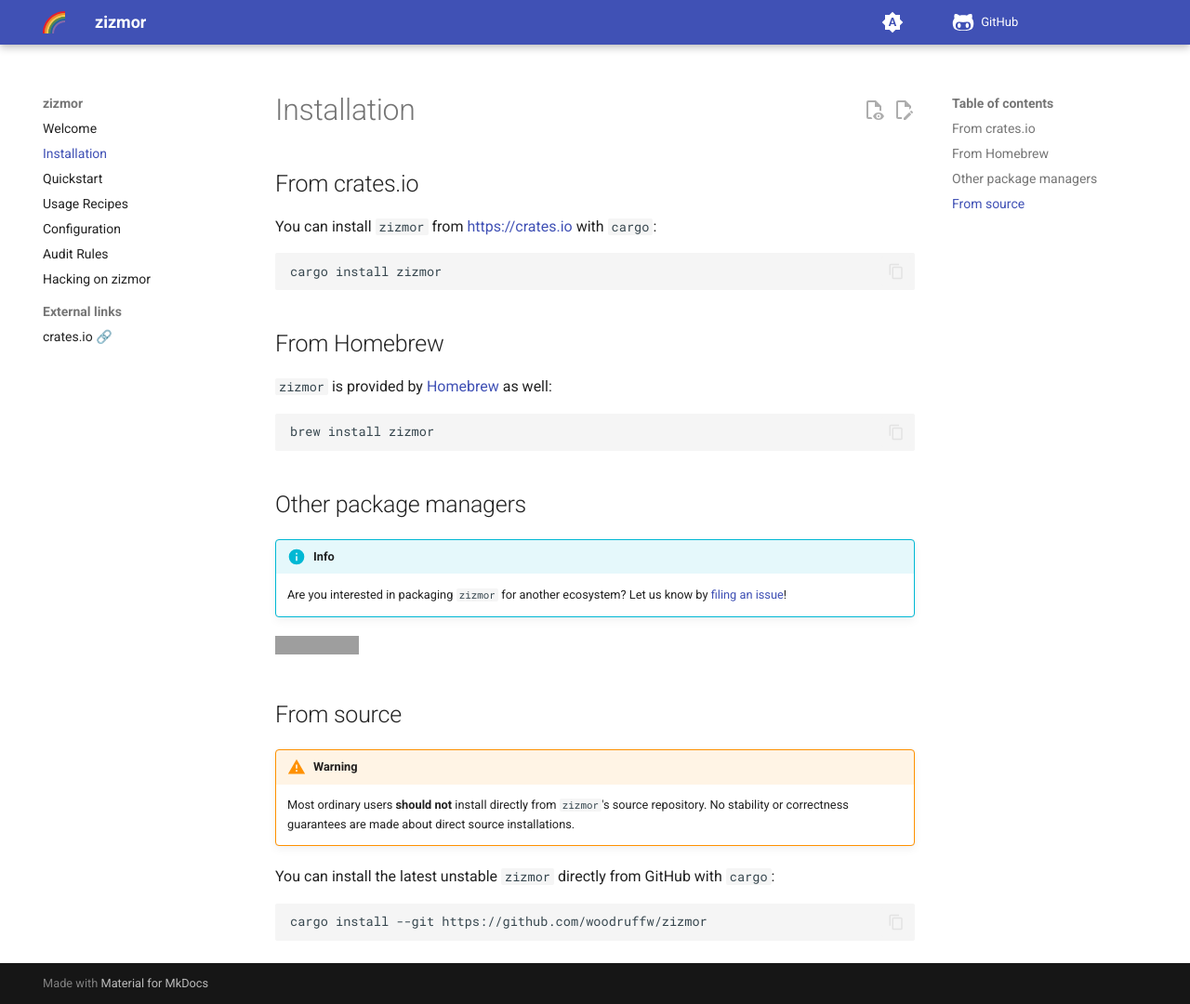
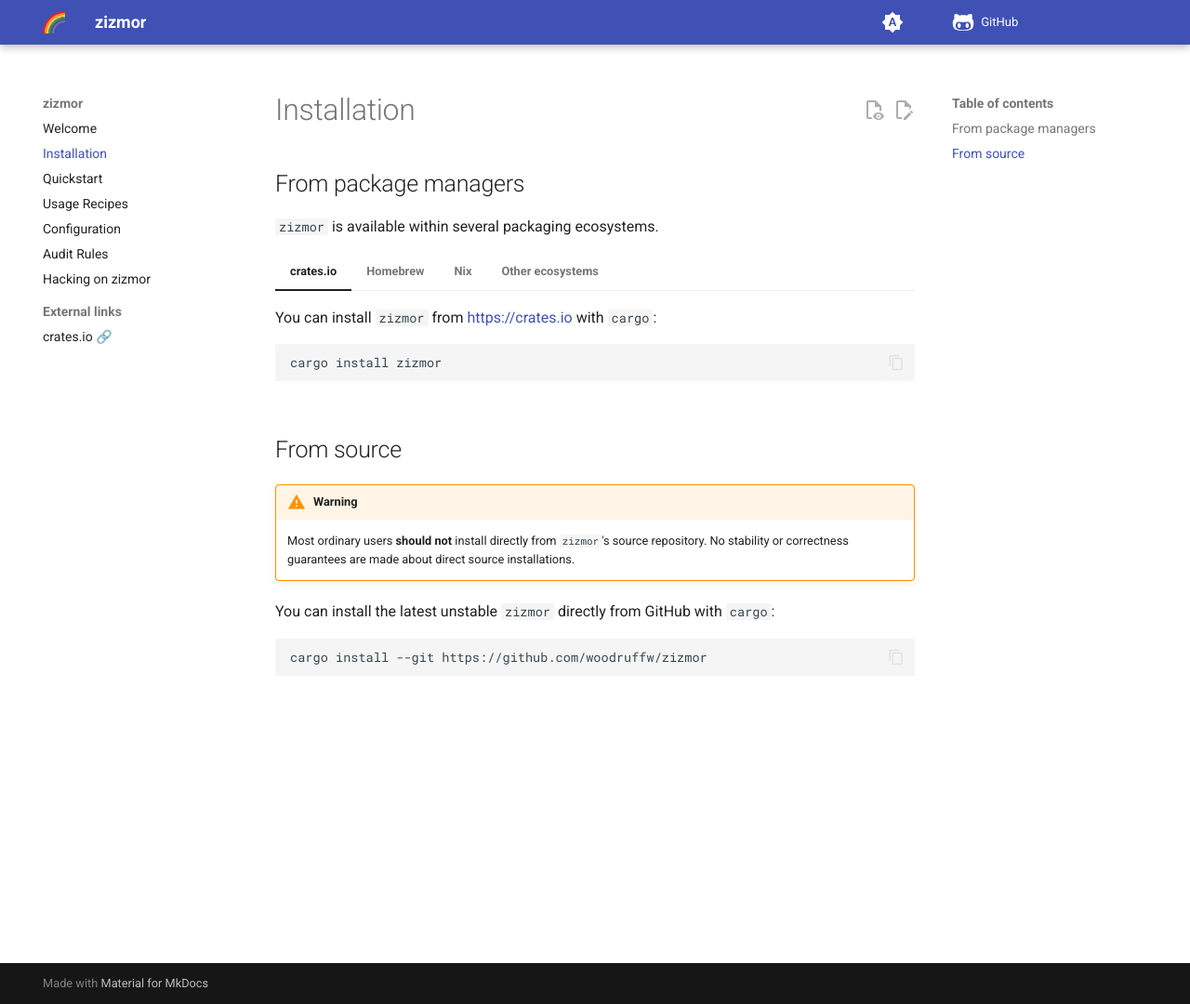
Before and after one commit to zizmorcore/zizmor, an MkDocs documentation site: the page built from docs/installation.md, in a window 1280 px wide and 1080 px high. Shown: the whole window at 93% size. Built offline with MkDocs 1.6.1 and Material for MkDocs 9.7.7, drawn with Linux system fonts in a browser that asks for light colours; comment, search, counter and statistics services are not loaded; grey boxes are pictures that could not be loaded.

Commit message:
docs: tweak installation layout (#223)

````diff
--- a/docs/installation.md
+++ b/docs/installation.md
@@ -4,30 +4,52 @@ description: Installation instructions for zizmor.
 
 # Installation
 
-## From crates.io
+## From package managers
 
-You can install `zizmor` from <https://crates.io> with `cargo`:
+`zizmor` is available within several packaging ecosystems.
 
-```bash
-cargo install zizmor
-```
+=== "crates.io"
 
-## From Homebrew
+    You can install `zizmor` from <https://crates.io> with `cargo`:
 
-`zizmor` is provided by [Homebrew](https://brew.sh/) as well:
+    ```bash
+    cargo install zizmor
+    ```
 
-```bash
-brew install zizmor
-```
+=== "Homebrew"
 
-## Other package managers
+    `zizmor` is provided by [Homebrew](https://brew.sh/):
 
-!!! info
+    ```bash
+    brew install zizmor
+    ```
 
-    Are you interested in packaging `zizmor` for another ecosystem?
-    Let us know by [filing an issue](https://github.com/woodruffw/zizmor/issues/new)!
+=== "Nix"
 
-[![Packaging status](https://repology.org/badge/vertical-allrepos/zizmor.svg)](https://repology.org/project/zizmor/versions)
+    !!! note
+
+        This is a community-maintained package.
+
+    ```bash
+    # without flakes
+    nix-env -iA nixos.zizmor
+
+    # with flakes
+    nix profile install nixpkgs#zizmor
+    ```
+
+=== "Other ecosystems"
+
+    !!! info
+
+        Are you interested in packaging `zizmor` for another ecosystem?
+        Let us know by [filing an issue](https://github.com/woodruffw/zizmor/issues/new)!
+
+    The badge below tracks `zizmor`'s overall packaging status.
+
+    [![Packaging status](https://repology.org/badge/vertical-allrepos/zizmor.svg)](https://repology.org/project/zizmor/versions)
+
+
 
 ## From source
 
````
